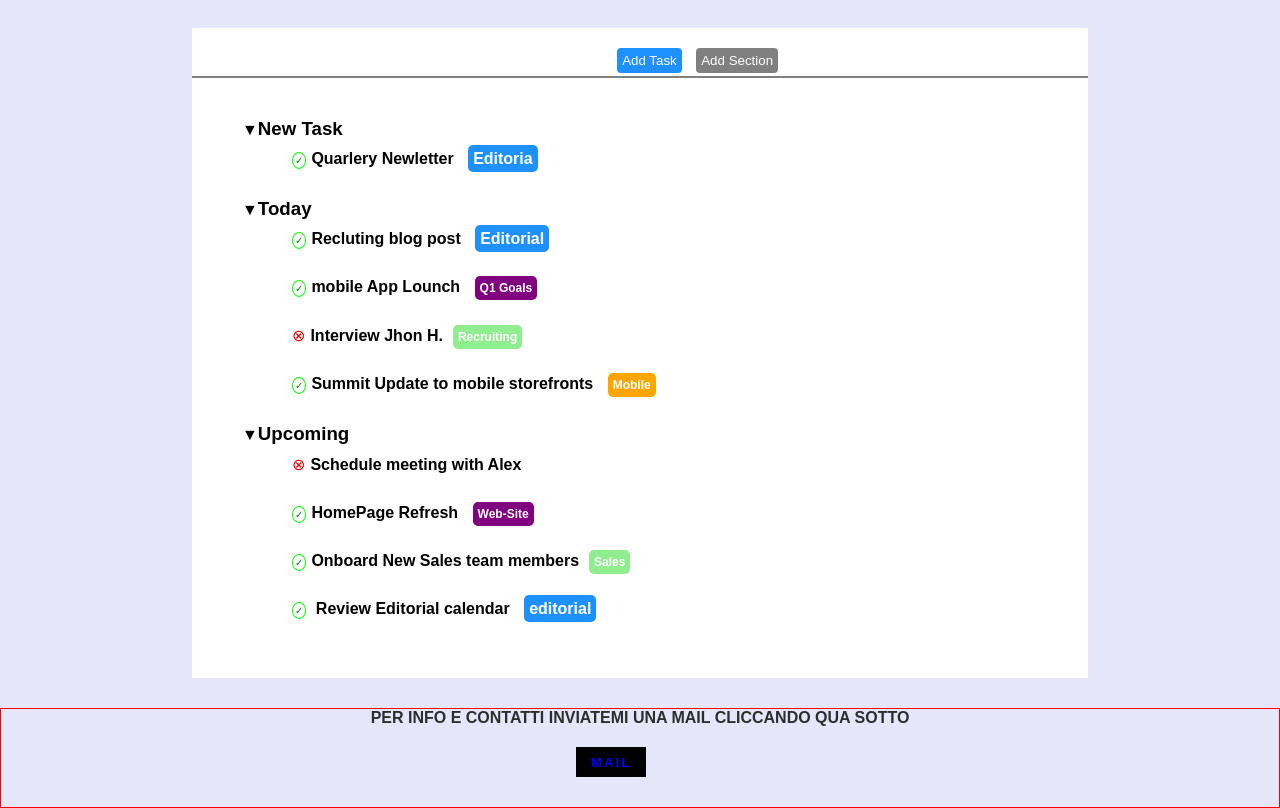
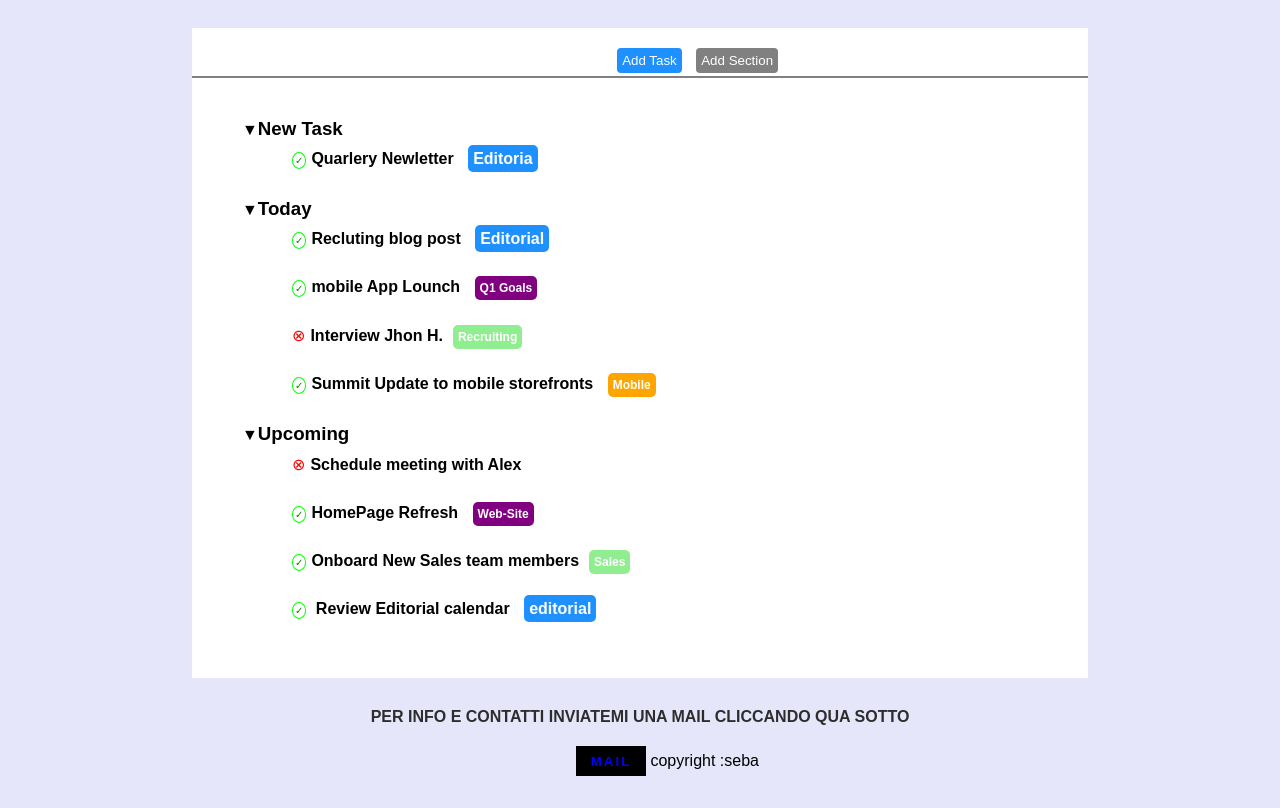
Before and after one commit to sebaminotti/html-css-toboolist, a plain HTML site: page index.html in a window 1280 px wide. Shown: the part 72-880 px from the top of the page. Drawn offline with Linux system fonts and the light colour scheme.

Commit message:
correzzione bug

```diff
--- a/css/master.css
+++ b/css/master.css
@@ -42,7 +42,7 @@ color: white;margin-left: 10px;}
 /* inizio footer */
 
 footer{
-border: 1px solid red; width: 100%;height: 100px;margin-top: 30px;
+ width: 100%;height: 100px;margin-top: 30px;
 }
 P{font-weight: 900;color:#2D2D2D;text-align: center;}
 #BUTT{width:70PX;height:30PX;padding:5PX;}
--- a/index.html
+++ b/index.html
@@ -71,7 +71,7 @@
                 <button id="BUTT" type="button" name="button">
                     <a href="mailto:seba.minotti@gmail.com">MAIL</a>
                 </button>
-
+                     copyright :seba
               </footer>
             <!-- fine progetto -->
 
```
